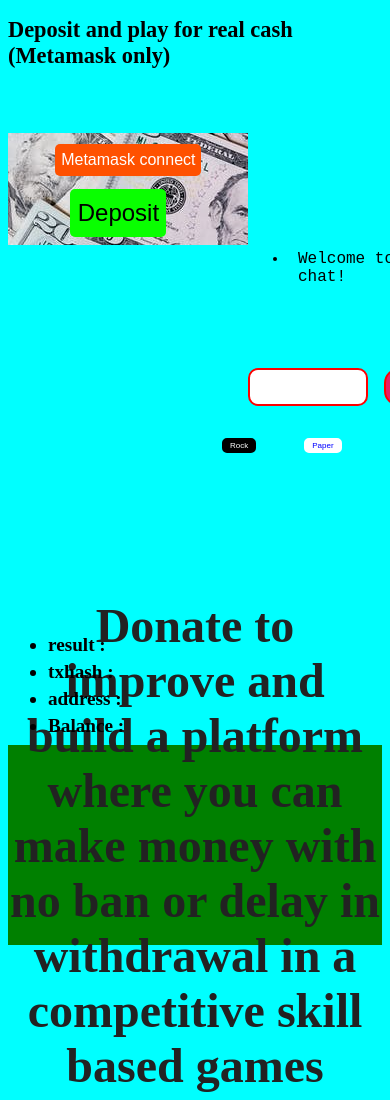
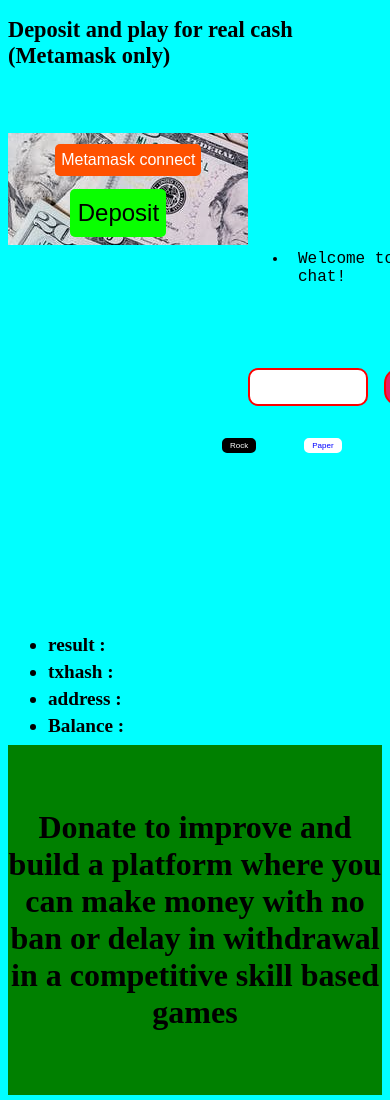
Before and after one commit to adidastaz/moneyAndSkill.com, a website: page client/index.html in a window 390 px wide. Shown: the top 1100 px of the page. Drawn offline with nearby package versions, Linux system fonts and the light colour scheme; no server answers.

Commit message:
Update main.css

```diff
--- a/client/main.css
+++ b/client/main.css
@@ -154,7 +154,8 @@ body {
         width: 100%;
         height:200px;
         background: green;
-        color: #222;
+        color: #000;
+        font-weight: bold;
         font-size: 24px;
         display: flex;
         justify-content: center;
@@ -222,10 +223,11 @@ body {
 
     #donate {
         width: 100%;
-        height:200px;
+        height:350px;
         background: green;
-        color: #222;
-        font-size: 24px;
+        color: #000;
+        font-weight: bold;
+        font-size: 16px;
         display: flex;
         justify-content: center;
         align-items: center;
```
